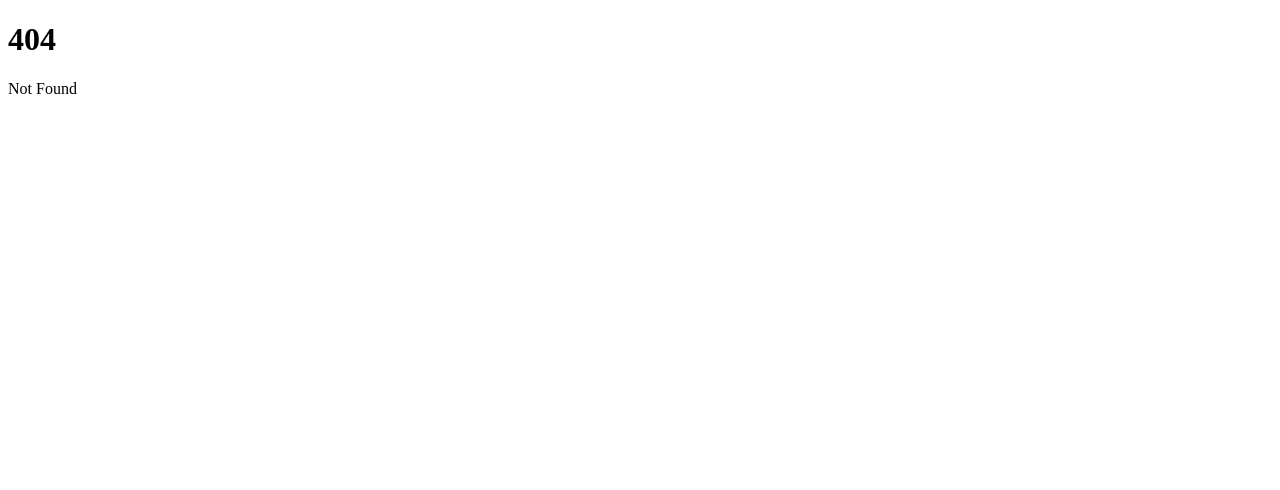
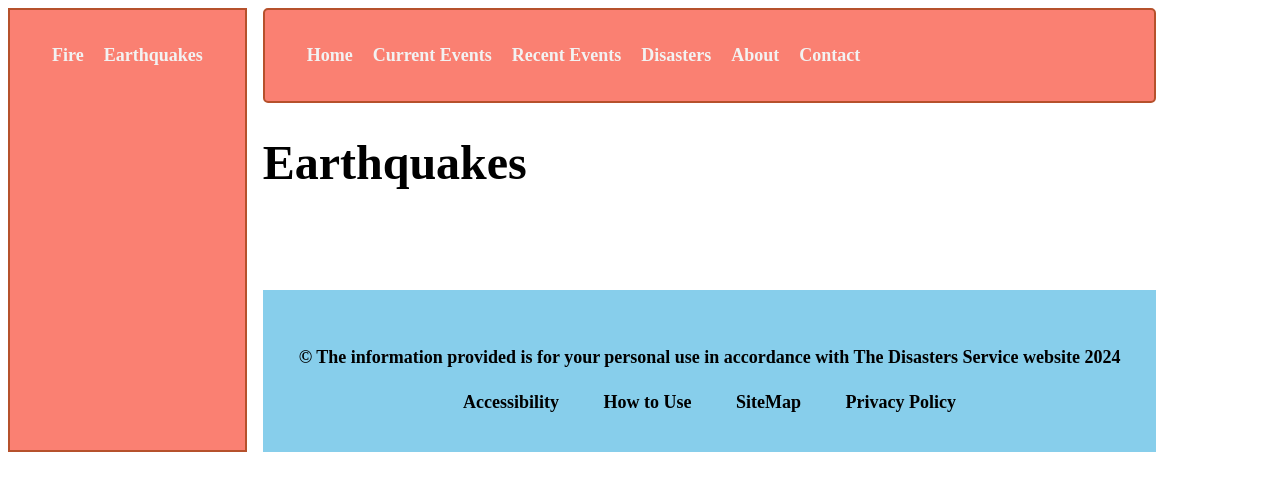
Before and after one commit to BIT-Studio-3/group-project-25-1-scade, a SvelteKit app in the folder disaster/disaster/: page /disasters/earthquakes in a window 1280 px wide. Before the commit this address had no page. Shown: the top 490 px of the page. Built offline with nearby package versions, Linux system fonts and the light colour scheme.

Commit message:
made earthquake page

```diff
--- a/disaster/disaster/src/routes/disasters/+layout.svelte
+++ b/disaster/disaster/src/routes/disasters/+layout.svelte
@@ -1,6 +1,7 @@
 <div>
     <aside>
         <a href="disasters/fire">Fire</a>
+        <a href="disasters/earthquakes">Earthquakes</a>
     </aside>
     <main>
         <slot />
--- /dev/null
+++ b/disaster/disaster/src/routes/disasters/earthquakes/+page.svelte
@@ -0,0 +1,35 @@
+<script>
+    import Header from '$lib/Header.svelte';
+    import Footer from '$lib/Footer.svelte';
+    import Image from '$lib/Image.svelte';
+    import homepic from '$lib/Weather.jpg';
+
+async function getData()
+{
+    const response = await fetch(``);
+
+    if (response.ok)
+    {
+        const data = await response.json();
+        console.log(data);
+
+    }
+    else
+    {
+        console.log("Error Fetching Data")
+    }
+}
+
+
+
+</script>
+
+<Header headingTitle="Earthquakes" />
+
+
+
+<Footer year={2024} />
+
+<style>
+
+</style>
```
